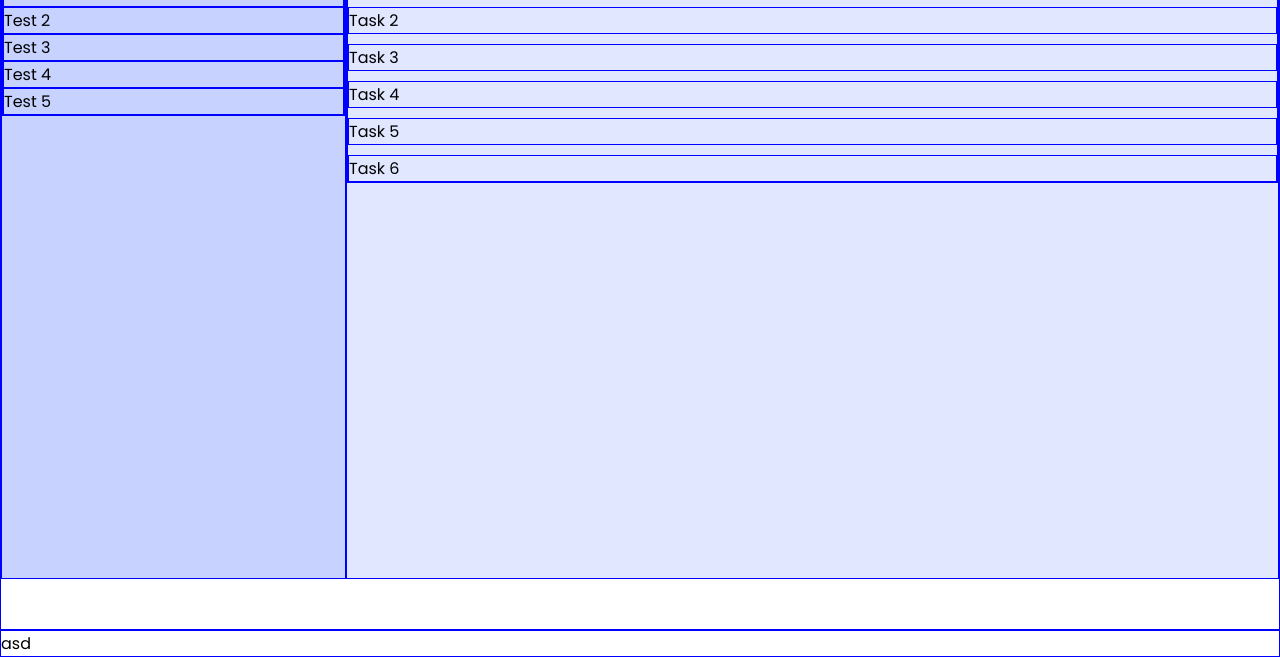
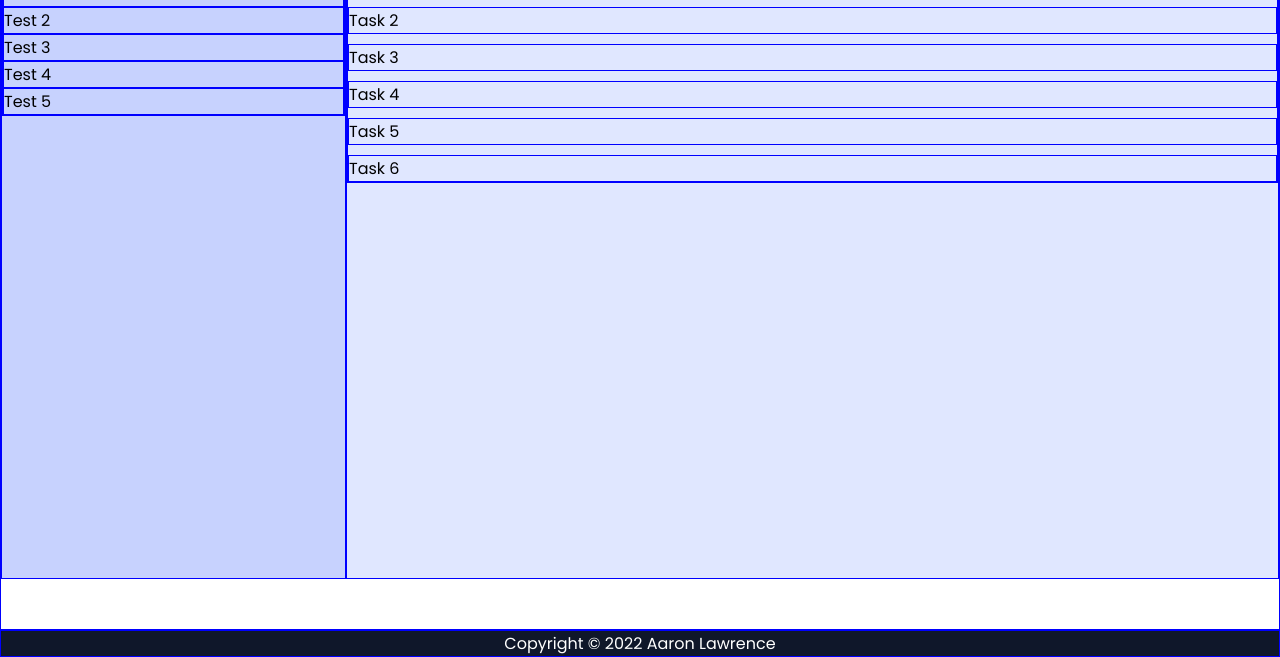
Before and after one commit to aaronlrv/to-do-list, a plain HTML site: page index.html in a window 1280 px wide. Shown: the part 170-827 px from the top of the page. Drawn offline with Linux system fonts and the light colour scheme; a web font is replaced by a local one.

Commit message:
Finish styling footer

```diff
--- a/index.html
+++ b/index.html
@@ -69,7 +69,7 @@
 
     <footer>
         <div class="footer">
-            asd
+            <p>Copyright © 2022 Aaron Lawrence
         </div>
 
     </footer>
--- a/style.css
+++ b/style.css
@@ -19,7 +19,7 @@ div {
     display: grid;
     grid-template-columns: 345px 1fr;
     grid-template-rows: 100px 1fr 50px;
-    height: 100%;
+    height:  100%;
   }
 
   header, footer{
@@ -82,4 +82,16 @@ main{
   display: flex;
   flex-direction: column;
   gap: 10px;
+
 }
+
+.footer{
+  background-color: #0f172a;
+  display: flex;
+  justify-content: center;
+  align-items: center;
+}
+
+.footer p {
+  color: white;
+}
```
